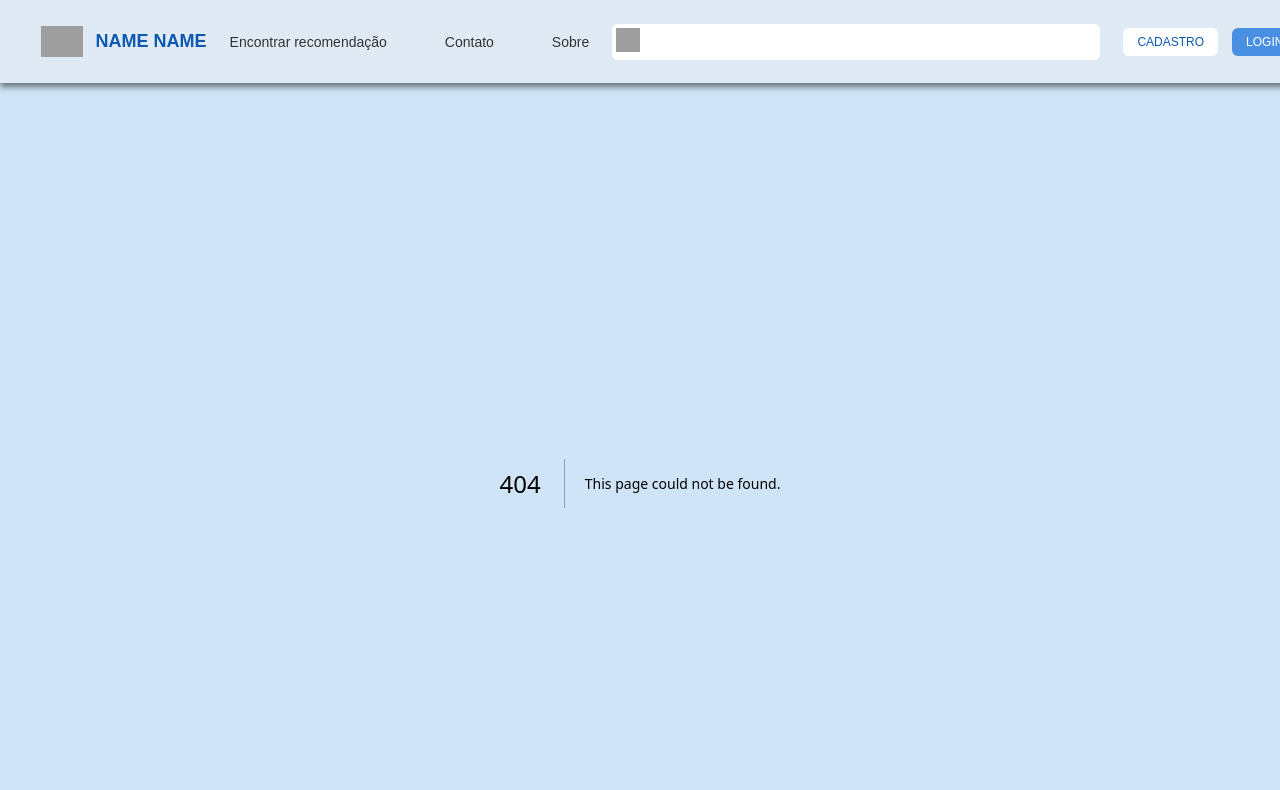
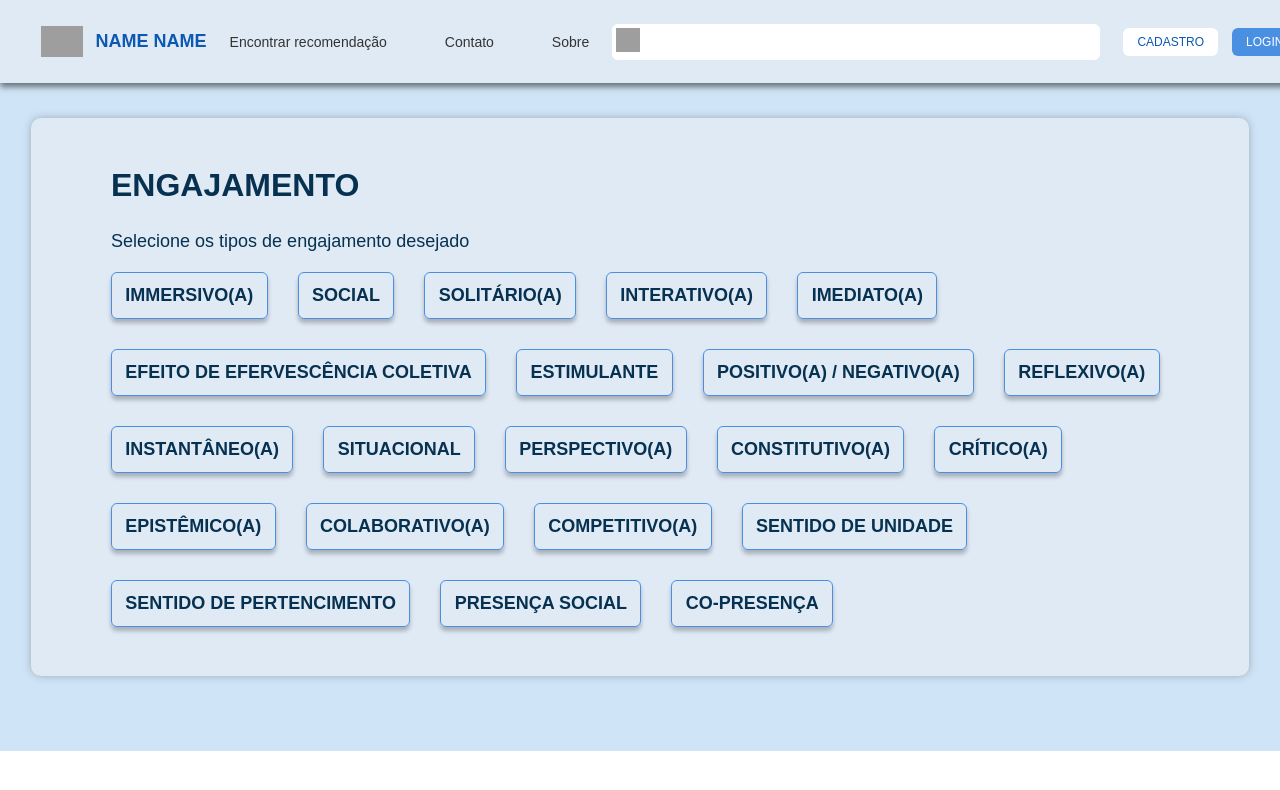
Before and after one commit to gabrielfreitas1406/software-recomendacao, a Next.js app in the folder frontend/: page /engagement/recommendation in a window 1280 px wide. Before the commit this address had no page. Shown: the top 790 px of the page. Built offline with nearby package versions, Linux system fonts and the light colour scheme; grey boxes are pictures that could not be loaded.

Commit message:
:recycle: [REFACTOR] Arrumando os diretórios e componentes para generalização e reaproveitamento deles

```diff
--- a/frontend/src/app/components/engagement/EngagementButton.tsx
+++ b/frontend/src/app/components/engagement/EngagementButton.tsx
@@ -3,7 +3,7 @@ import * as React from "react";
 import { EngagementButtonProps } from "../../types/engagementTypes";
 
 export const EngagementButton: React.FC<EngagementButtonProps> = ({ text }) => (
-  <button className="engagement-button" aria-label={text}>
+  <button className="categories-recommendations-button" aria-label={text}>
     <span className="option-label">{text}</span>
   </button>
 );
--- a/frontend/src/app/engagement/page.tsx
+++ b/frontend/src/app/engagement/recommendation/page.tsx
@@ -1,18 +1,18 @@
 import * as React from "react";
-import { EngagementButton } from "../components/engagement/EngagementButton";
-import { Engagementkeywords } from "../types/engagementTypes";
+import { EngagementButton } from "../../components/engagement/EngagementButton";
+import { Engagementkeywords } from "../../types/engagementTypes";
 
-const EngagementPage: React.FC = () => {
+const EngagementRecommendationPage: React.FC = () => {
   return (
     <div className="page-container">
-      <main className="engagement-content">
-        <section className="engagement-section">
+      <main className="categories-recommendations-content">
+        <section className="categories-recommendations-section">
           <h2 className="section-title">ENGAJAMENTO</h2>
           <p className="section-description">
             Selecione os tipos de engajamento desejado
           </p>
 
-          <div className="engagement-grid">
+          <div className="categories-recommendations-grid">
             {Engagementkeywords.map((keyWords) => (
               <EngagementButton key={keyWords} text={keyWords} />
             ))}
@@ -47,4 +47,4 @@ const EngagementPage: React.FC = () => {
   );
 };
 
-export default EngagementPage;
+export default EngagementRecommendationPage;
--- a/frontend/src/app/styles/engagement/engagement.css
+++ b/frontend/src/app/styles/categories-recommendations/categories-recommendations.css
@@ -2,12 +2,12 @@
   max-width: none;
 }
 
-.engagement-content {
+.categories-recommendations-content {
   background-color: #cfe5f7;
   padding-bottom: 40px;
 }
 
-.engagement-section {
+.categories-recommendations-section {
   background-color: #e0eaf5;
   border-radius: 10px;
   box-shadow: 0 0 9px rgba(0, 0, 0, 0.25);
@@ -29,7 +29,7 @@
   margin-top: 19px;
 }
 
-.engagement-grid {
+.categories-recommendations-grid {
   display: flex;
   gap: 30px;
   margin-top: 20px;
@@ -42,7 +42,7 @@
   flex-wrap: wrap;
 }
 
-.engagement-button {
+.categories-recommendations-button {
   border-radius: 6px;
   border: 1px solid #4a90e2;
   box-shadow: 0 4px 4px rgba(0, 0, 0, 0.25);
@@ -54,7 +54,7 @@
   cursor: pointer;
 }
 
-.engagement-options {
+.categories-recommendations-options {
   margin-top: 12px;
 }
 
@@ -77,7 +77,7 @@
 }
 
 @media (max-width: 991px) {
-  .engagement-section {
+  .categories-recommendations-section {
     padding: 0 20px 100px;
   }
 
--- a/frontend/src/app/styles/globals.css
+++ b/frontend/src/app/styles/globals.css
@@ -6,7 +6,7 @@
 @import "./toolCard.css";
 @import "./toolSection.css";
 
-@import "./engagement/engagement.css";
+@import "./categories-recommendations/categories-recommendations.css";
 @import "./card/card.css";
 
 body {
```
Also changed, not shown: frontend/src/app/components/engagement/NavigationLink.tsx (deleted, +0 -8 lines), frontend/src/app/engagement/about/page.tsx (added, +7 -0 lines), frontend/src/app/participation/about/page.tsx (renamed from frontend/src/app/participation/page.tsx).
